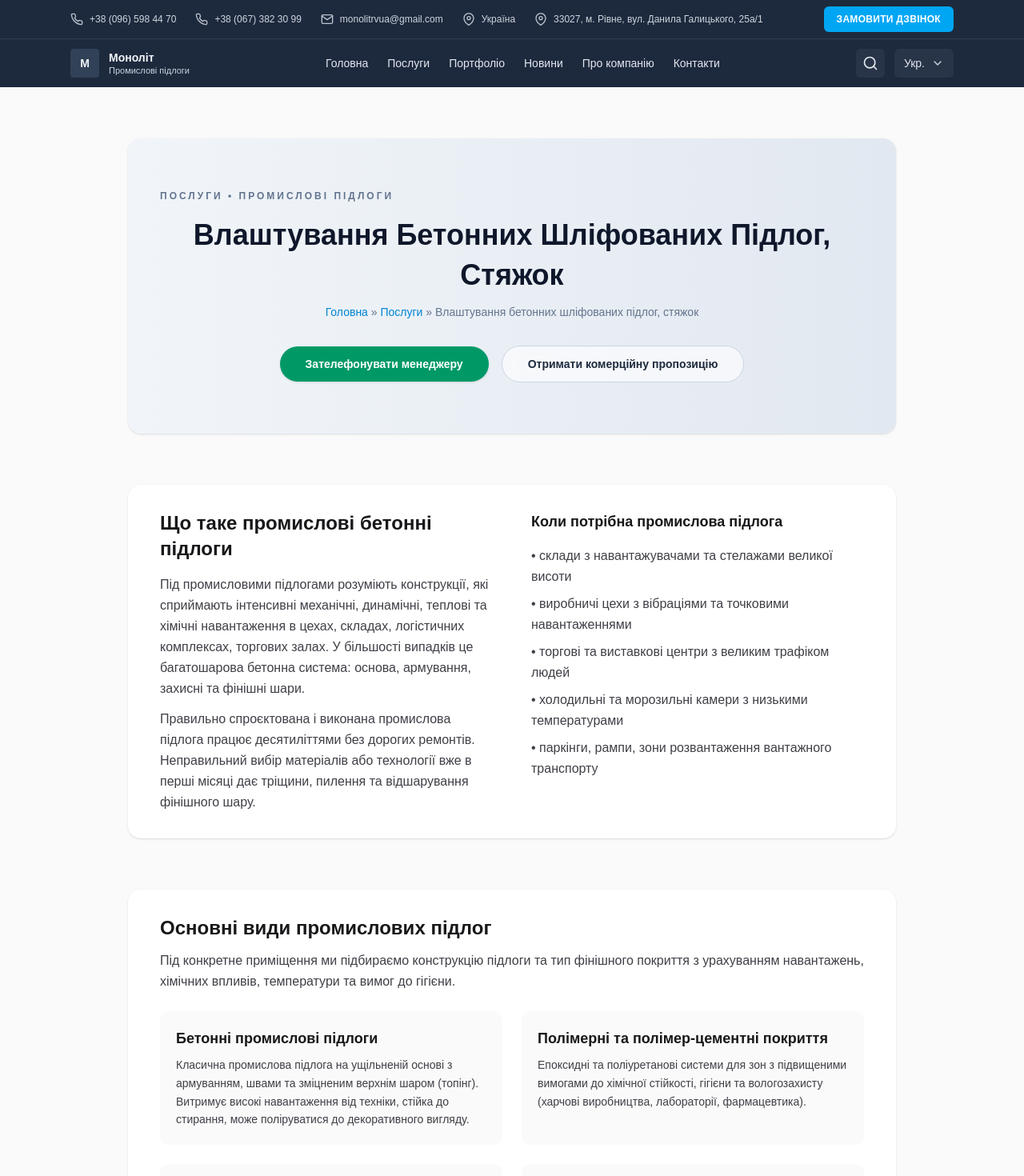
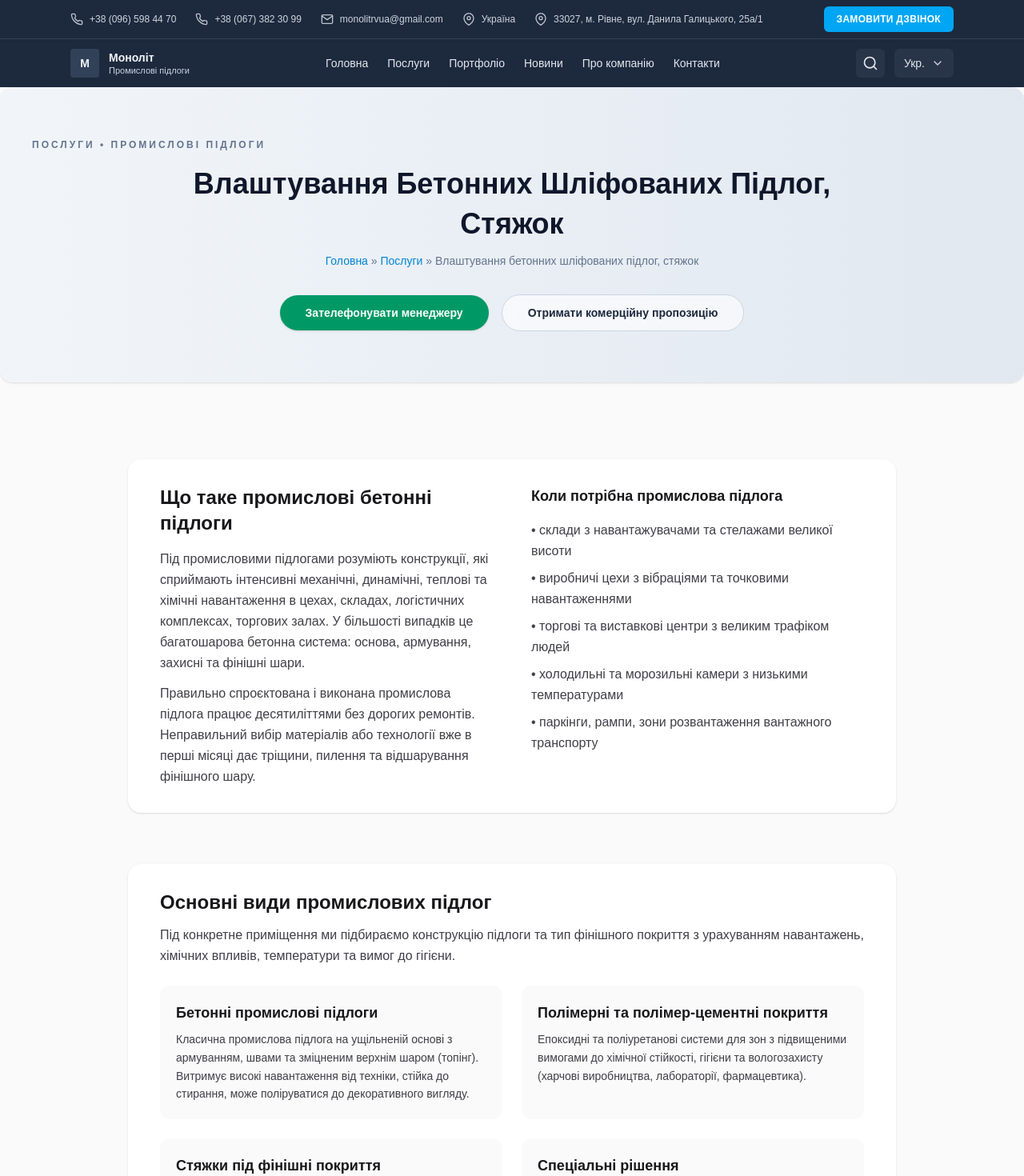
Before and after one commit to Romaleso261981/top_home_shop, a Next.js app: page / in a window 1280 px wide. Shown: the top 1470 px of the page at 80% size. Built offline with nearby package versions, Linux system fonts and the light colour scheme.

Commit message:
Adjust layout in page.tsx by moving HeroSection above the main content, improving visual hierarchy and spacing for a better user experience.

```diff
--- a/src/app/page.tsx
+++ b/src/app/page.tsx
@@ -8,8 +8,8 @@ import { ContactSection } from "@/components/ContactSection";
 export default function Home() {
   return (
     <div className="bg-zinc-50">
-      <main className="mx-auto max-w-5xl px-4 py-10 sm:px-6 lg:px-8 lg:py-16">
-        <HeroSection />
+      <HeroSection />
+      <main className="mx-auto max-w-5xl px-4 pb-10 pt-8 sm:px-6 lg:px-8 lg:pb-16">
         <AboutSection />
         <TypesSection />
         <BenefitsSection />
```
